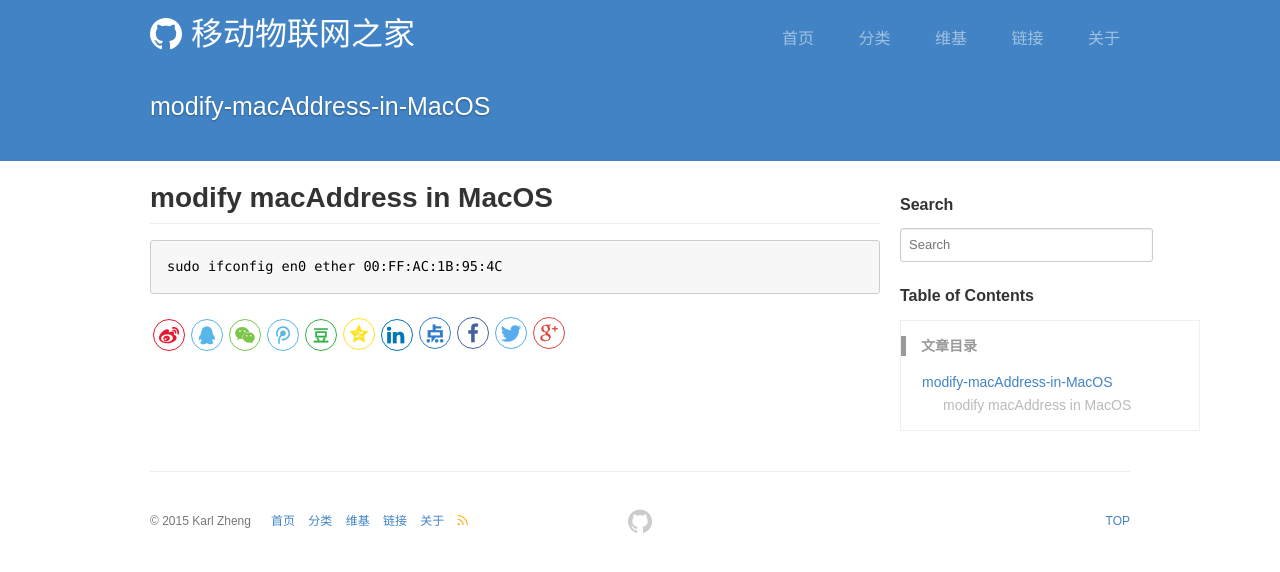
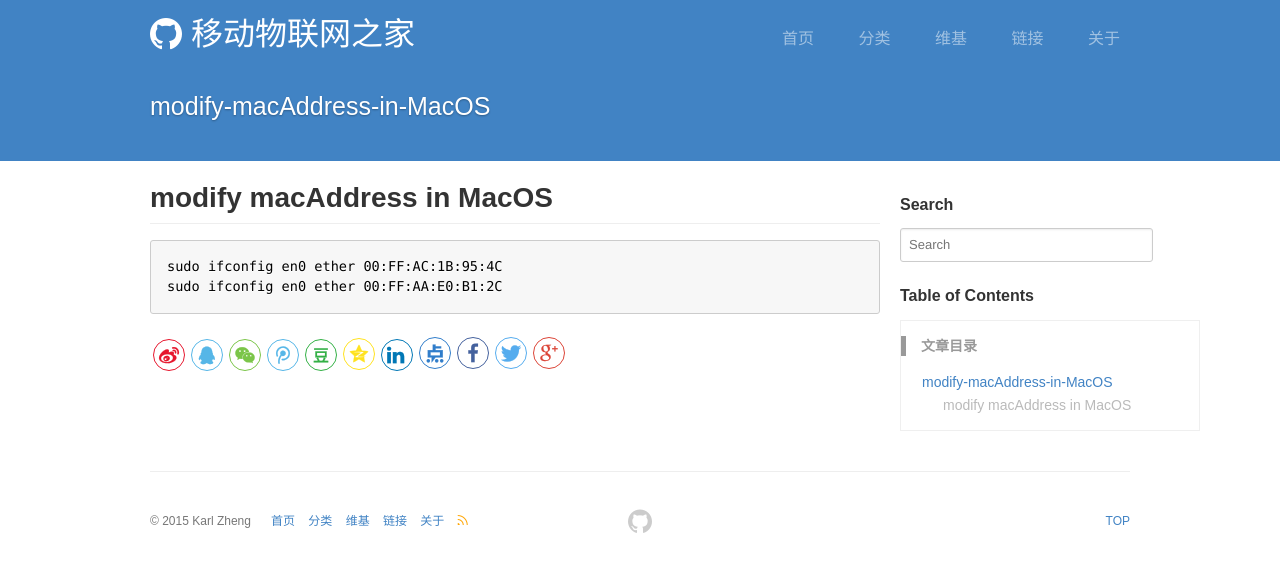
Before and after one commit to karlzheng/karlzheng.github.io, a Jekyll site: the page built from _posts/2018-04-25-modify-macAddress-in-MacOS.md, in a window 1280 px wide. Shown: the top 572 px of the page. Built offline with Jekyll 4.4.1, drawn with Linux system fonts in a browser that asks for light colours; comment, search, counter and statistics services are not loaded.

Commit message:
modified:   2018-04-25-modify-macAddress-in-MacOS.md
Signed-off-by: KarlZheng <zhengkl@yuzhou.com>

````diff
--- a/_posts/2018-04-25-modify-macAddress-in-MacOS.md
+++ b/_posts/2018-04-25-modify-macAddress-in-MacOS.md
@@ -8,4 +8,5 @@ title: modify-macAddress-in-MacOS
 
 ```Shell
 sudo ifconfig en0 ether 00:FF:AC:1B:95:4C
+sudo ifconfig en0 ether 00:FF:AA:E0:B1:2C
 ```
````
